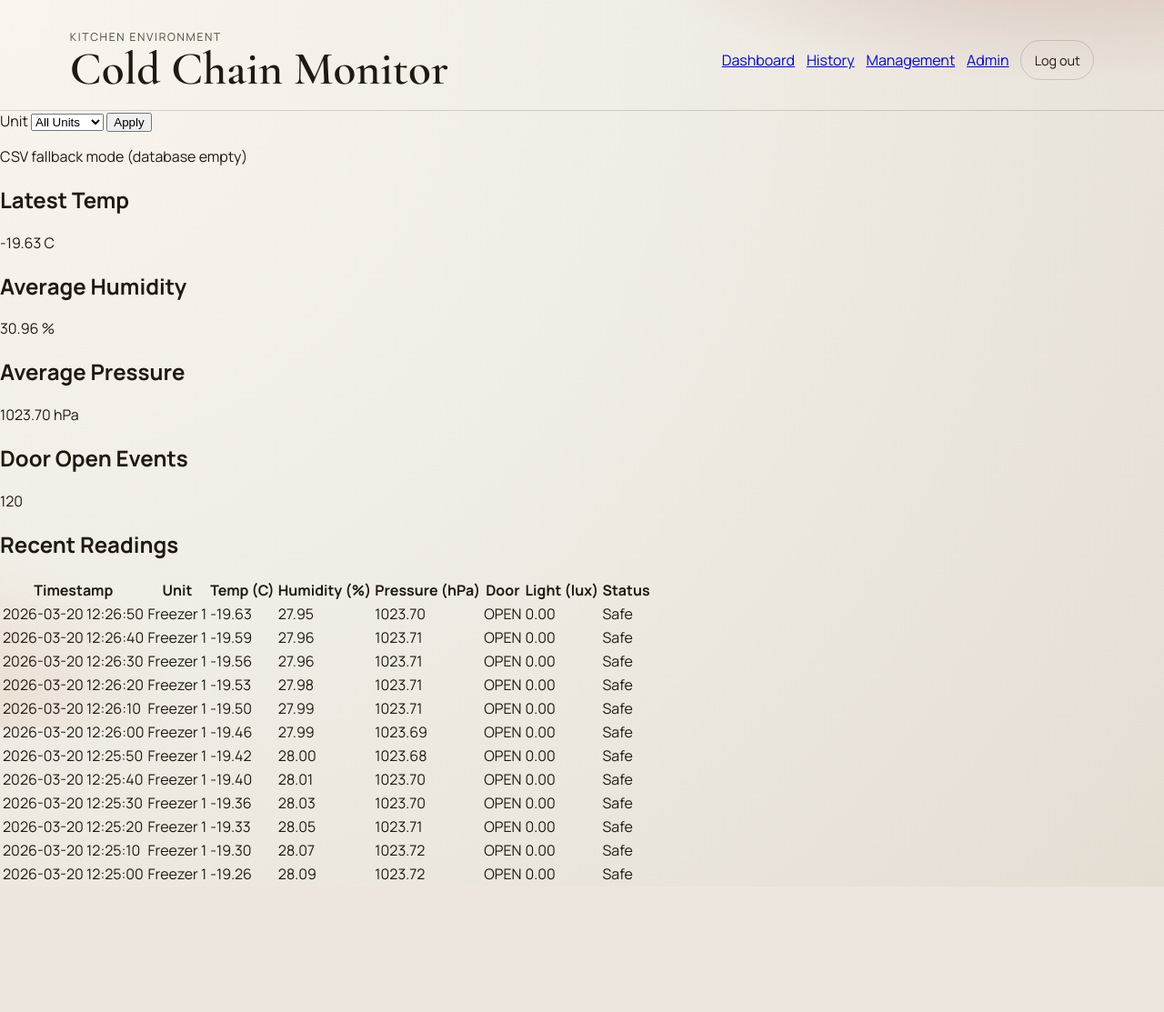
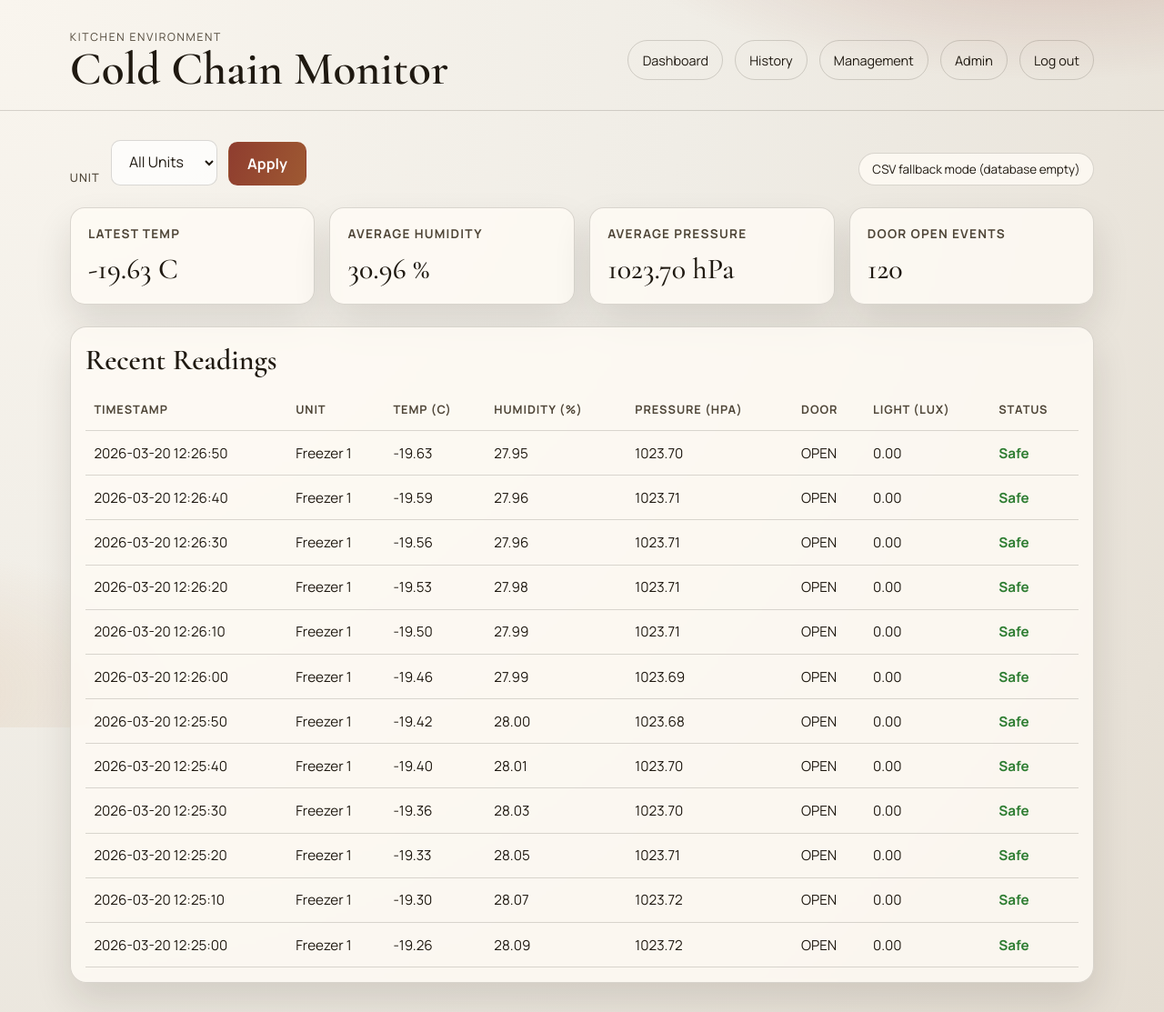
Before and after one commit to ConorWant/kitchenEnvironmentGroupProject, a Django app: page / in a window 1280 px wide. Shown: the whole page at 91% size. Before the commit the page ends 975 px from the top, so only its background shows below. Run offline with Django 4.2, Linux system fonts and the light colour scheme; the visitor is signed in with stand-in values (Sample User, id 1); data that the repository does not hold is empty.

Commit message:
fixed corrupted website css

```diff
--- a/static/css/site.css
+++ b/static/css/site.css
@@ -69,49 +69,58 @@ body {
     flex-wrap: wrap;
     gap: 0.8rem;
 }
-5rem 0.95rem;
+
+.site-nav a,
+.nav-logout {
+    color: var(--ink);
+    text-decoration: none;
+    border: 1px solid var(--line);
+    border-radius: 999px;
+    padding: 0.5rem 0.95rem;
+    font-family: inherit;
     font-size: 0.9rem;
-    transition: all 0.25s ease;
+    background: none;
     min-height: 44px;
     display: flex;
     align-items: center;
     justify-content: center;
+    transition: all 0.25s ease;
+}
+
+.nav-logout {
+    cursor: pointer;
 }
 
 .site-nav a:hover,
-.site-nav a:focus-visible {
+.site-nav a:focus-visible,
+.nav-logout:hover,
+.nav-logout:focus-visible {
     border-color: var(--accent);
     color: var(--accent);
     transform: translateY(-1px);
 }
 
-.nav-logout {
-    background: none;
-    cursor: pointer;
-    font-family: inherit;
-    font-size: 0.9rem;
-    color: var(--ink);
+.shell {
+    padding: 2rem 6vw;
+    display: grid;
+    gap: 1.5rem;
+}
+
+.toolbar {
+    display: flex;
+    align-items: flex-end;
+    justify-content: space-between;
+    flex-wrap: wrap;
+    gap: 1rem;
+}
+
+.mode-pill {
+    margin: 0;
     border: 1px solid var(--line);
     border-radius: 999px;
-    padding: 0.5rem 0.95rem;
-    transition: all 0.25s ease;
-    min-height: 44px;
-    display: flex;
-    align-items: center;
-    justify-content: center
-    font-size: 0.9rem;
-    color: var(--ink);
-    border: 1px solid var(--line);
-    border-radius: 999px;
-    padding: 0.45rem 0.9rem;
-    transition: all 0.25s ease;
-}
-
-.nav-logout:hover,
-.nav-logout:focus-visible {
-    border-color: var(--accent);
-    color: var(--flex-start;
-    gap: 1rem;
+    padding: 0.5rem 0.9rem;
+    font-size: 0.84rem;
+    background: var(--panel);
 }
 
 .filters {
@@ -126,79 +135,50 @@ body {
     text-transform: uppercase;
     letter-spacing: 0.08em;
     color: var(--ink-soft);
-    font-weight: 500
-}
-
-.filters {
-    display: flex;
-    align-items: end;
-    flex-wrap: wrap;
-    gap: 0.65rem;
-}
-75rem 0.95rem;
-    font: inherit;
-    font-size: 16px;
-    min-height: 44px;
+    font-weight: 500;
 }
 
 .filters select,
 .login-form input {
+    border: 1px solid var(--line);
+    background: rgba(255, 255, 255, 0.72);
+    color: var(--ink);
+    border-radius: 10px;
+    padding: 0.75rem 0.95rem;
+    font: inherit;
+    font-size: 16px;
+    min-height: 44px;
     line-height: 1.5;
-}
-
-.filters select:focus,
-.login-form input:focus {
-    outline: 2px solid var(--accent);
-    outline-offset: 2px;
 }
 
 .filters button,
 .login-form button {
     cursor: pointer;
     border: 1px solid transparent;
+    border-radius: 10px;
     background: linear-gradient(110deg, var(--accent), #9e5932);
     color: #fff;
+    font: inherit;
+    font-size: 16px;
     font-weight: 700;
     padding: 0.75rem 1.25rem;
     min-height: 44px;
-    font-size: 16px;
     transition: all 0.2s ease;
 }
 
-.filters button:focus-visible,
-.login-form button:focus-visible {
-    outline: 2px solid var(--accent);
-    outline-offset: 2px(--line);
-    background: rgba(255, 255, 255, 0.72);
-    color: var(--ink);
-    border-radius: 10px;
-    padding: 0.6rem 0.8rem;
-    font: inherit;
+.filters button:hover,
+.login-form button:hover {
+    filter: brightness(1.05);
 }
 
-.filters button,
-.login-form button {
-    cursor: pointer;
-    border: 1px solid transparent;
-    background.2rem;
-}
-
-.stat-card h2 {
-    margin: 0;
-    font-size: clamp(0.75rem, 2vw, 0.85rem);
-    text-transform: uppercase;
-    letter-spacing: 0.09em;
-    color: var(--ink-soft);
-}
-
-.stat-card p {
-    margin: 0.75rem 0 0;
-    font-family: "Cormorant Garamond", serif;
-    font-size: clamp(1.5rem, 5vw, 2rem);
-    line-height: 1.1999px;
-    padding: 0.5rem 0.9rem;
-    font-size: 0.84rem;
-    background: var(--panel);
+.filters select:focus,
+.filters button:focus-visible,
+.login-form input:focus,
+.login-form button:focus-visible,
+.site-nav a:focus-visible,
+.nav-logout:focus-visible {
+    outline: 2px solid var(--accent);
+    outline-offset: 2px;
 }
 
 .stats-grid {
@@ -216,25 +196,24 @@ body {
     backdrop-filter: blur(2px);
 }
 
-    font-size: 0.95rem;
+.stat-card {
+    border-radius: 16px;
+    padding: 1.2rem;
 }
 
-th,
-td {
-    text-align: left;
-    border-bottom: 1px solid var(--line);
-    padding: 0.85rem 0.6rem;
-    font-size: inherit;
+.stat-card h2 {
+    margin: 0;
+    font-size: clamp(0.75rem, 2vw, 0.85rem);
+    text-transform: uppercase;
+    letter-spacing: 0.09em;
+    color: var(--ink-soft);
 }
 
-th {
-    text-transform: uppercase;
-    letter-spacing: 0.07em;
-    font-size: 0.8rem;
-    color: var(--ink-soft);
-    font-weight: 600
+.stat-card p {
+    margin: 0.75rem 0 0;
     font-family: "Cormorant Garamond", serif;
-    font-size: 2rem;
+    font-size: clamp(1.5rem, 5vw, 2rem);
+    line-height: 1.15;
 }
 
 .panel {
@@ -243,7 +222,7 @@ th {
 }
 
 .panel h2 {
-    margin-top: 0;
+    margin: 0 0 0.8rem;
     font-family: "Cormorant Garamond", serif;
     font-size: 2rem;
     font-weight: 600;
@@ -262,28 +241,27 @@ th,
 td {
     text-align: left;
     border-bottom: 1px solid var(--line);
-    padding: 0.7rem 0.45rem;
+    padding: 0.85rem 0.6rem;
     font-size: 0.95rem;
 }
 
 th {
     text-transform: uppercase;
     letter-spacing: 0.07em;
-    font-size: 0.76rem;
+    font-size: 0.8rem;
     color: var(--ink-soft);
+    font-weight: 600;
+}
+
+tr.anomaly {
+    background: rgba(143, 61, 47, 0.08);
 }
 
 .pager {
     margin-top: 1rem;
     display: flex;
-    gap: 1r75rem;
-}
-
-.login-form label {
-    font-size: 0.9rem;
-    font-weight: 500;
-    margin-bottom: 0.2m;
     align-items: center;
+    gap: 0.75rem;
 }
 
 .pager a {
@@ -322,7 +300,12 @@ th {
 
 .login-form {
     display: grid;
-    gap: 0.45rem;
+    gap: 0.65rem;
+}
+
+.login-form label {
+    font-size: 0.9rem;
+    font-weight: 500;
 }
 
 .error-message {
@@ -492,6 +475,7 @@ th {
 
     .filters {
         flex-direction: column;
+        align-items: stretch;
         gap: 0.5rem;
         width: 100%;
     }
@@ -509,7 +493,7 @@ th {
 
     .panel h2 {
         font-size: 1.4rem;
-        margin: 0 0 0.8rem 0;
+        margin: 0 0 0.8rem;
     }
 
     .table-wrap {
```
